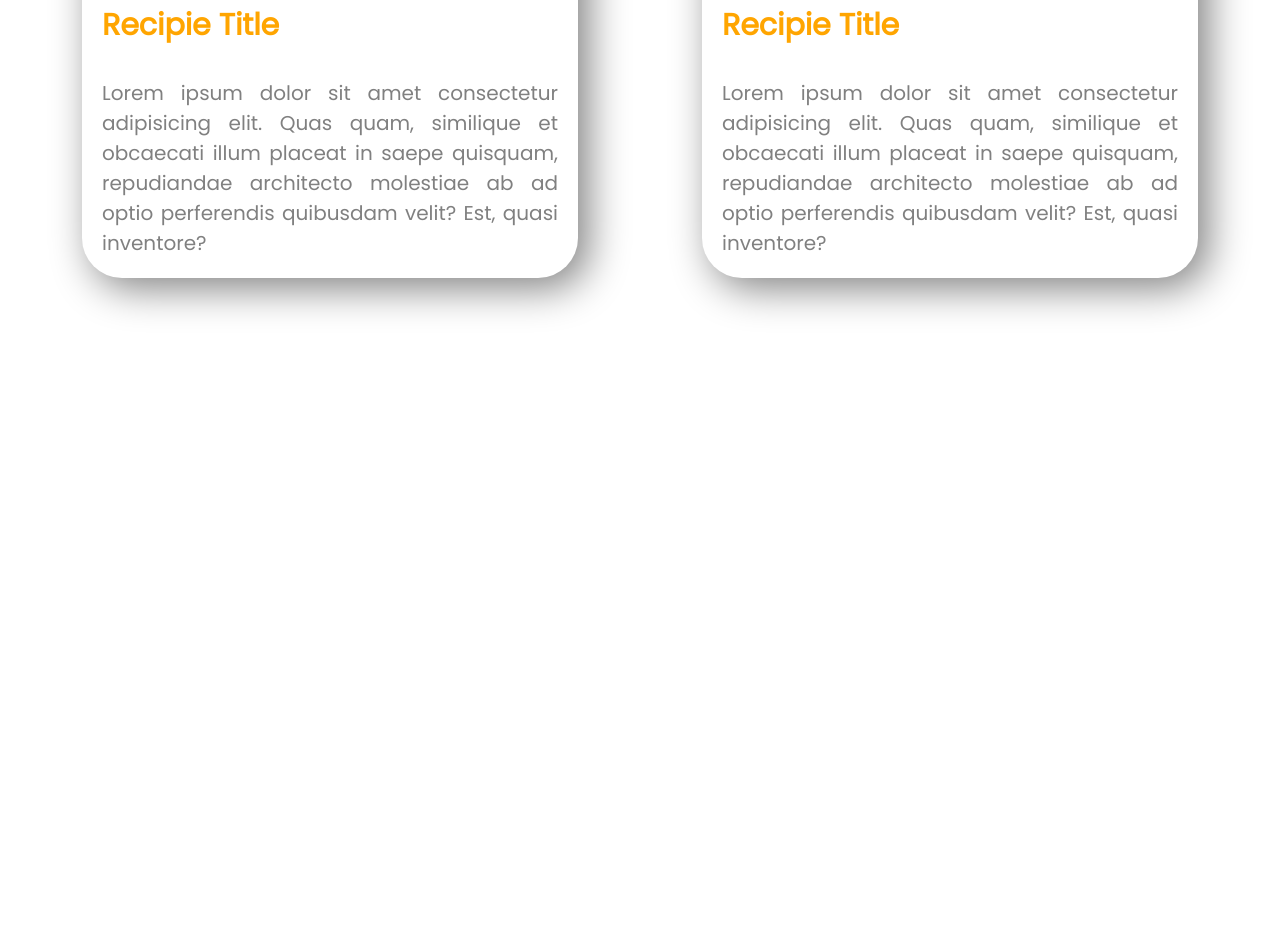
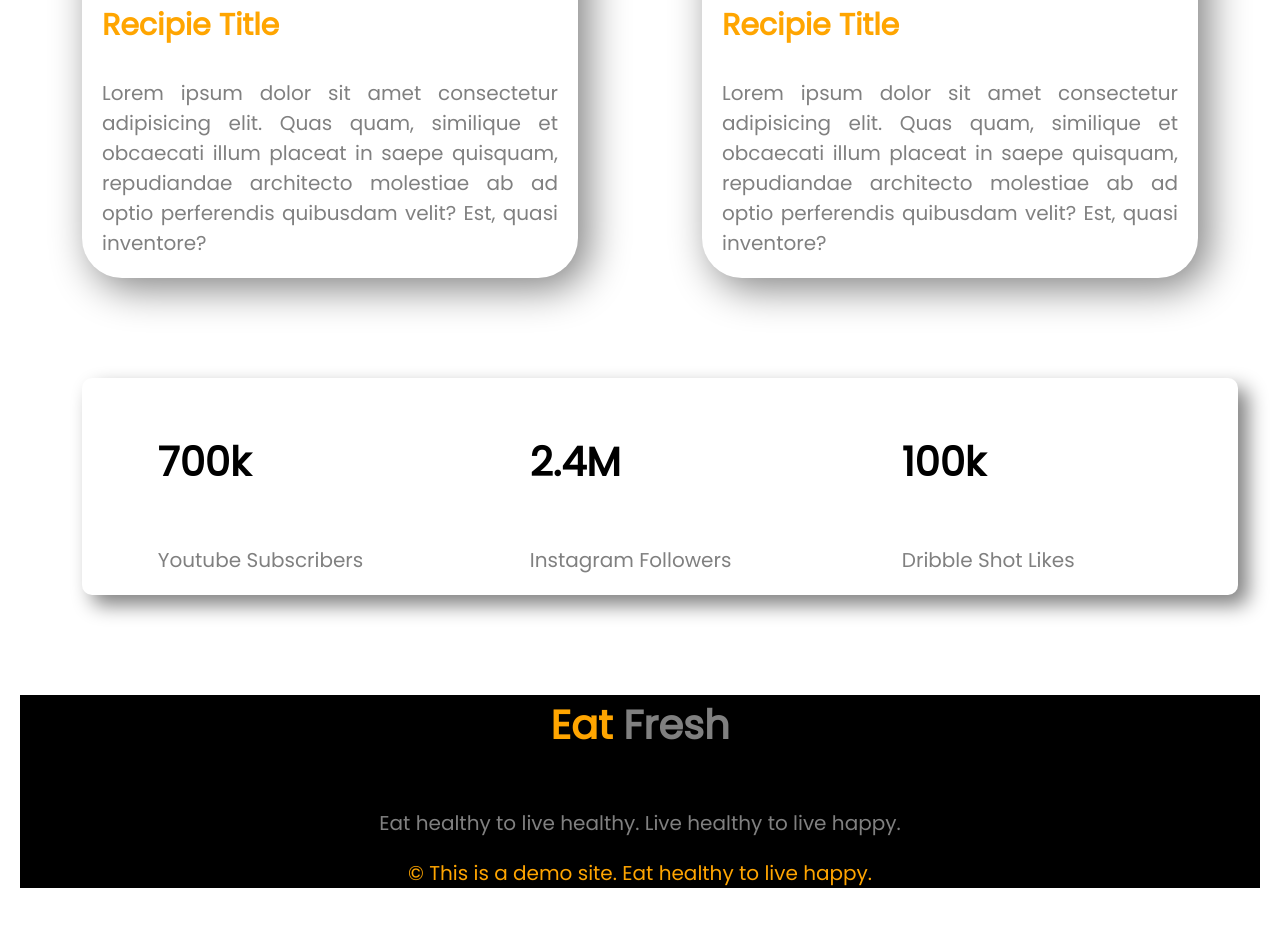
Before and after one commit to ProdiptaZ/eat-healthy, a plain HTML site: page index.html in a window 1280 px wide. Shown: the part 2231-3157 px from the top of the page. Before the commit the page ends 2609 px from the top, so only its background shows below. Drawn offline with Linux system fonts and the light colour scheme.

Commit message:
complete-project

```diff
--- a/index.html
+++ b/index.html
@@ -46,7 +46,7 @@
     <section>
         <div>
             <h2>My Recipies</h2>
-            <p id="special">Lorem ipsum, dolor sit amet consectetur adipisicing elit.</p>
+            <p class="special">Lorem ipsum, dolor sit amet consectetur adipisicing elit.</p>
 
         </div>
         <div class="flexible-container">
@@ -79,9 +79,28 @@
         </div>
     </section>
 
-    <section>
+    <section class="flexible-container follower-project">
+        <div class="half-width">
+            <h4> 700k</h4>
+            <p class="gray-color">Youtube Subscribers</p>
+        </div>
 
+        <div class="half-width">
+            <h4> 2.4M</h4>
+            <p class="gray-color">Instagram Followers</p>
+        </div>
+
+        <div class="half-width">
+            <h4> 100k</h4>
+            <p class="gray-color">Dribble Shot Likes</p>
+        </div>
     </section>
 </body>
+<footer>
+    <h4 class="gray-color"> <span class="orange-color">Eat</span> Fresh</h4>
+    <p class="gray-color special">Eat healthy to live healthy. Live healthy to live happy.</p>
+
+    <p class="orange-color special">&copy; This is a demo site. Eat healthy to live happy.</p>
+</footer>
 
 </html>
--- a/style.css
+++ b/style.css
@@ -18,12 +18,17 @@ h3 {
     font-size: 30px;
 }
 
+h4 {
+    font-weight: 600;
+    font-size: 40px;
+}
+
 p {
     text-align: justify;
     font-size: 20px;
 }
 
-#special {
+.special {
     text-align: center;
     font-size: 20px;
     font-weight: 400;
@@ -79,3 +84,18 @@ p {
     border-radius: 40px;
     box-shadow: 10px 10px 40px gray;
 }
+
+.follower-project {
+    width: 90%;
+    margin-left: 5%;
+    margin-right: 5%;
+    padding-left: 20px;
+    padding-right: 20px;
+    border-radius: 10px;
+    box-shadow: 10px 10px 20px gray;
+}
+
+footer {
+    text-align: center;
+    background-color: black;
+}
```
